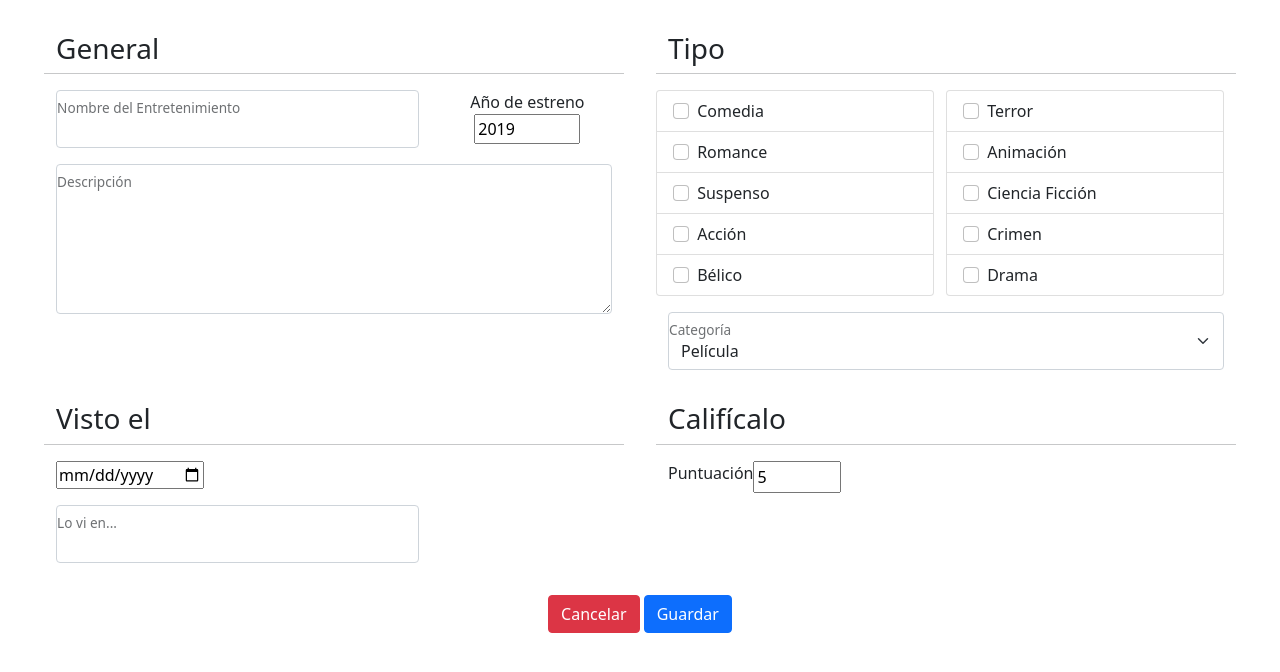
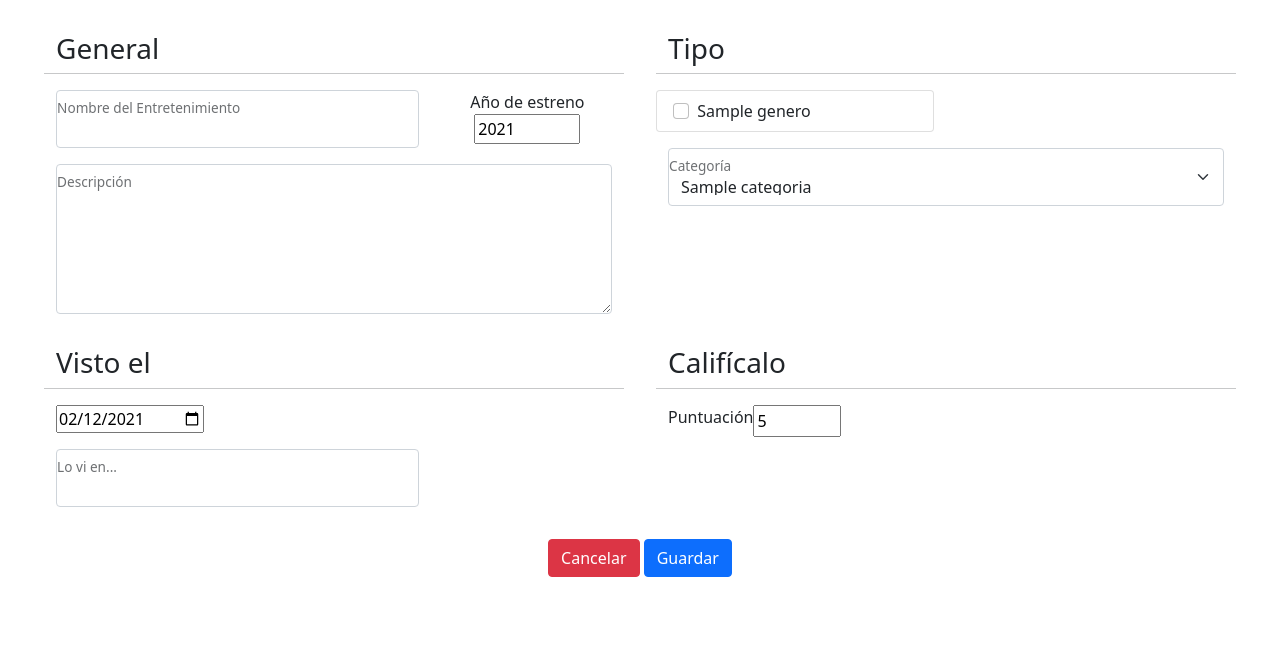
Before and after one commit to RogerAviles22/PHPentertainment, a Laravel app: page /register in a window 1280 px wide. Shown: the part 96-768 px from the top of the page. Run offline with Laravel 8, Linux system fonts and the light colour scheme; tables that the repository leaves empty hold one stand-in row (values such as "Sample post"); some libraries are stand-ins or nearby versions.

Commit message:
Agrega perfectamente el Registro Entretenimiento.

```diff
--- a/app/Http/Controllers/PagesController.php
+++ b/app/Http/Controllers/PagesController.php
@@ -3,6 +3,7 @@
 namespace App\Http\Controllers;
 
 use Illuminate\Http\Request;
+use Illuminate\Support\Facades\DB;
 use App\Models;
 
 class PagesController extends Controller
@@ -18,6 +19,56 @@ class PagesController extends Controller
     }
 
     public function registro(){
-        return view('register');
+        $categorias = Models\Categoria::all();
+
+        $generos1 = DB::table('generos')
+                        ->whereBetween('id_genero', [1,6])
+                        ->get();
+        $generos2 = DB::table('generos')
+                        ->whereBetween('id_genero', [7,12])
+                        ->get();
+        return view('register', compact('categorias', 'generos1', 'generos2'));
     }
+
+    public function crear(Request $request){
+
+        $request-> validate([
+            'genders' => 'required'
+        ]);
+
+        $entretenimientoNuevo = new Models\Entretenimiento;
+        $entretenimientoNuevo->nombre = $request->nombre;
+        $entretenimientoNuevo->descripcion = $request->descripcion;
+        $entretenimientoNuevo->anio_estreno = $request->anio_estreno;
+        $entretenimientoNuevo->id_categoria = $request->id_categoria;
+        $entretenimientoNuevo->id_espectador = 1;
+        $entretenimientoNuevo -> save();
+
+        $id_entretenimiento = $entretenimientoNuevo -> id_entretenimiento;
+        $this->crear_historial_entretenimiento($request, $id_entretenimiento);
+        $this->crear_genero_entretenimiento($request, $id_entretenimiento);
+
+        return back()-> with('exito', 'Entretenimiento registrado exitosamente!');
+        //return $request-> genders;
+    }
+
+    private function crear_historial_entretenimiento(Request $request , $id_entretenimiento){
+        $historial_entretenimiento = new Models\Historial_Entretenimiento;
+        $historial_entretenimiento-> fecha_visto = $request->fecha_visto;
+        $historial_entretenimiento-> visto_en = $request->visto_en;
+        $historial_entretenimiento-> estrellas = $request->estrellas;
+        $historial_entretenimiento-> id_entretenimiento = $id_entretenimiento;
+        $historial_entretenimiento-> save();
+    }
+
+    private function crear_genero_entretenimiento(Request $request, $id_entretenimiento){
+        foreach ($request->genders as $genero) {
+            Models\Genero_Entretenimiento::create(
+                ['id_entretenimiento' => $id_entretenimiento,
+                'id_genero' =>$genero ]
+            );
+
+        }
+    }
+
 }
--- a/app/Models/Categoria.php
+++ b/app/Models/Categoria.php
@@ -7,6 +7,7 @@ use Illuminate\Database\Eloquent\Model;
 
 class Categoria extends Model
 {
+    public $timestamps = false;
     protected $primaryKey = 'id_categoria';
     use HasFactory;
 }
--- a/app/Models/Entretenimiento.php
+++ b/app/Models/Entretenimiento.php
@@ -7,6 +7,7 @@ use Illuminate\Database\Eloquent\Model;
 
 class Entretenimiento extends Model
 {
+    public $timestamps = false;
     protected $primaryKey = 'id_entretenimiento';
     use HasFactory;
 }
--- a/app/Models/Espectador.php
+++ b/app/Models/Espectador.php
@@ -7,6 +7,7 @@ use Illuminate\Database\Eloquent\Model;
 
 class Espectador extends Model
 {
+    public $timestamps = false;
     protected $primaryKey = 'id_espectador';
     use HasFactory;
 }
--- a/app/Models/Genero.php
+++ b/app/Models/Genero.php
@@ -7,6 +7,7 @@ use Illuminate\Database\Eloquent\Model;
 
 class Genero extends Model
 {
+    public $timestamps = false;
     protected $primaryKey = 'id_genero';
     use HasFactory;
 }
--- a/app/Models/Genero_Entretenimiento.php
+++ b/app/Models/Genero_Entretenimiento.php
@@ -7,6 +7,8 @@ use Illuminate\Database\Eloquent\Model;
 
 class Genero_Entretenimiento extends Model
 {
+    public $timestamps = false;
     protected $primaryKey = 'id_genero_entretenimiento';
+    protected $fillable = ['id_entretenimiento', 'id_genero'];
     use HasFactory;
 }
--- a/app/Models/Historial_Entretenimiento.php
+++ b/app/Models/Historial_Entretenimiento.php
@@ -7,6 +7,7 @@ use Illuminate\Database\Eloquent\Model;
 
 class Historial_Entretenimiento extends Model
 {
+    public $timestamps = false;
     protected $primaryKey = 'id_historial_entretenimiento';
     use HasFactory;
 }
--- a/resources/views/register.blade.php
+++ b/resources/views/register.blade.php
@@ -2,23 +2,35 @@
 @section('seccion')
 
 <section class="m-3 sm-m-2 main">
-    <form class="container-fluid" action="entretenimiento.crear" method="POST">
+    <form class="container-fluid" action="{{route ('entretenimiento.crear') }}" method="POST">
+      @csrf
+      @if (session('exito'))
+        <div class="alert alert-success">
+          {{session('exito')}}
+        </div>
+      @endif
+      @error('genders')
+      <div class="alert alert-danger">
+        Seleccione al menos un tipo de género.
+      </div>
+      @enderror
+
         <div class="row">
             <div class="col-lg-6 col-sm-12">
                 <div class="row p-3 ">
                     <h3 class="col-lg-12">General</h3>
                     <hr/>
                     <div class="form-floating col-lg-8 col-sm-12 mb-3">
-                        <input type="text" name="nombre" class="form-control" id="floatingInput" maxlength="100" required>
+                        <input type="text" name="nombre" value="{{ old('nombre')}}" class="form-control" id="floatingInput" maxlength="100" required>
                         <label for="floatingInput">Nombre del Entretenimiento</label>
                     </div>
                     <div class="form-general col-lg-4 col-sm-12  text-center mb-3">
                         <label for="floatingInput">Año de estreno</label>
-                        <input id="floatingInput" name="anio_estreno" TYPE="NUMBER" MIN="1800" MAX="2021" STEP="1" VALUE="2019" SIZE="4"
+                        <input id="floatingInput" name="anio_estreno" TYPE="NUMBER" MIN="1800" MAX="<?php echo date('Y'); ?>" STEP="1" VALUE="<?php echo date('Y'); ?>" SIZE="4"
                             required>
                     </div>
                     <div class="form-floating col-lg-12 ">
-                        <textarea class="form-control" name="descripcion" id="floatingTextarea2" style="height: 150px" maxlength="300" required></textarea>
+                        <textarea class="form-control" name="descripcion" value="{{ old('descripcion')}}" id="floatingTextarea2" style="height: 150px" maxlength="300" required></textarea>
                         <label for="floatingTextarea2">Descripción</label>
                     </div>
                 </div>
@@ -28,58 +40,29 @@
                     <h3 class="col-12">Tipo</h3>
                     <hr />
                     <div class="list-group col-lg-6 mb-lg-3 ">
+                      @foreach ($generos1 as $item)
                         <label class="list-group-item">
-                          <input class="form-check-input me-1" type="checkbox" value="1">
-                          Comedia
+                          <input class="form-check-input me-1" name="genders[]" type="checkbox" value="{{$item->id_genero}}">
+                          {{$item->nombre}}
                         </label>
+                      @endforeach
+                    </div>
+                      <div class="list-group col-lg-6 mb-3">
+                        @foreach ($generos2 as $item)
                         <label class="list-group-item">
-                          <input class="form-check-input me-1" type="checkbox" value="2">
-                          Romance
+                          <input class="form-check-input me-1" name="genders[]" type="checkbox" value="{{$item->id_genero}}">
+                          {{$item->nombre}}
                         </label>
-                        <label class="list-group-item">
-                          <input class="form-check-input me-1" type="checkbox" value="3">
-                          Suspenso
-                        </label>
-                        <label class="list-group-item">
-                          <input class="form-check-input me-1" type="checkbox" value="4">
-                          Acción
-                        </label>
-                        <label class="list-group-item">
-                          <input class="form-check-input me-1" type="checkbox" value="5">
-                          Bélico
-                        </label>
-                      </div>
-                      <div class="list-group col-lg-6 mb-3">
-                        <label class="list-group-item">
-                          <input class="form-check-input me-1" type="checkbox" value="6">
-                          Terror
-                        </label>
-                        <label class="list-group-item">
-                          <input class="form-check-input me-1" type="checkbox" value="7">
-                          Animación
-                        </label>
-                        <label class="list-group-item">
-                          <input class="form-check-input me-1" type="checkbox" value="8">
-                          Ciencia Ficción
-                        </label>
-                        <label class="list-group-item">
-                          <input class="form-check-input me-1" type="checkbox" value="9">
-                          Crimen
-                        </label>
-                        <label class="list-group-item">
-                          <input class="form-check-input me-1" type="checkbox" value="10">
-                          Drama
-                        </label>
+                      @endforeach
                       </div>
 
                     <div class="form-floating col-lg-12">
-                        <select class="form-select" id="floatingSelectGrid" aria-label="Floating label select category" required>
-                            <option value="1">Película</option>
-                            <option value="2">Serie</option>
-                            <option value="3">Novela</option>
-                            <option value="4">Anime</option>
-                        </select>
-                        <label for="floatingSelectGrid">Categoría</label>
+                      <select name="id_categoria"  class="form-select" id="form-categorias" required>
+                        @foreach ($categorias as $item)
+                          <option value="{{$item->id_categoria}}">{{$item->nombre}}</option>
+                        @endforeach
+                      </select>
+                      <label for="floatingSelectGrid">Categoría</label>
                     </div>
                 </div>
             </div>
@@ -87,13 +70,13 @@
             <div class="col-lg-6 col-sm-12">
                 <div class="row p-3">
                     <h3 class="col-12">Visto el</h3>
-                    <hr />
+                    <hr/>
                     <div class="col-12 d-flex mb-3">
-                        <input type="date" required>
+                        <input type="date" id="datePicker" name="fecha_visto" value="<?php echo date('Y-m-d'); ?>"  required>
                     </div>
 
                     <div class="form-floating col-lg-8 col-sm-12 mb-3">
-                        <input type="text" class="form-control" id="floatingInput" maxlength="100" required>
+                        <input type="text" name="visto_en" value="{{ old('visto_en')}}"  class="form-control" id="floatingInput" maxlength="100" required>
                         <label for="floatingInput">Lo vi en...</label>
                     </div>
                 </div>
@@ -105,7 +88,7 @@
                     <hr />
                     <div class="col-12 d-flex text-center">
                         <label class="form-label">Puntuación</label>
-                        <input TYPE="NUMBER" MIN="0" MAX="10" STEP="1" VALUE="5" SIZE="4" required>
+                        <input TYPE="NUMBER" name='estrellas' MIN="0" MAX="10" STEP="1" VALUE="5" SIZE="4" required>
                     </div>
                 </div>
 
--- a/routes/web.php
+++ b/routes/web.php
@@ -17,4 +17,4 @@ Route::get('/', [PagesController::class, 'home'])->name('home');
 Route::get('/detalle/{id}', [PagesController::class, 'detalle'])->name('entretenimiento.detalle');
 
 Route::get('/register', [PagesController::class, 'registro'])->name('registro');
-Route::post('/register', [PagesController::class, 'registro'])->name('registro');
+Route::post('/register', [PagesController::class, 'crear'])->name('entretenimiento.crear');
```
